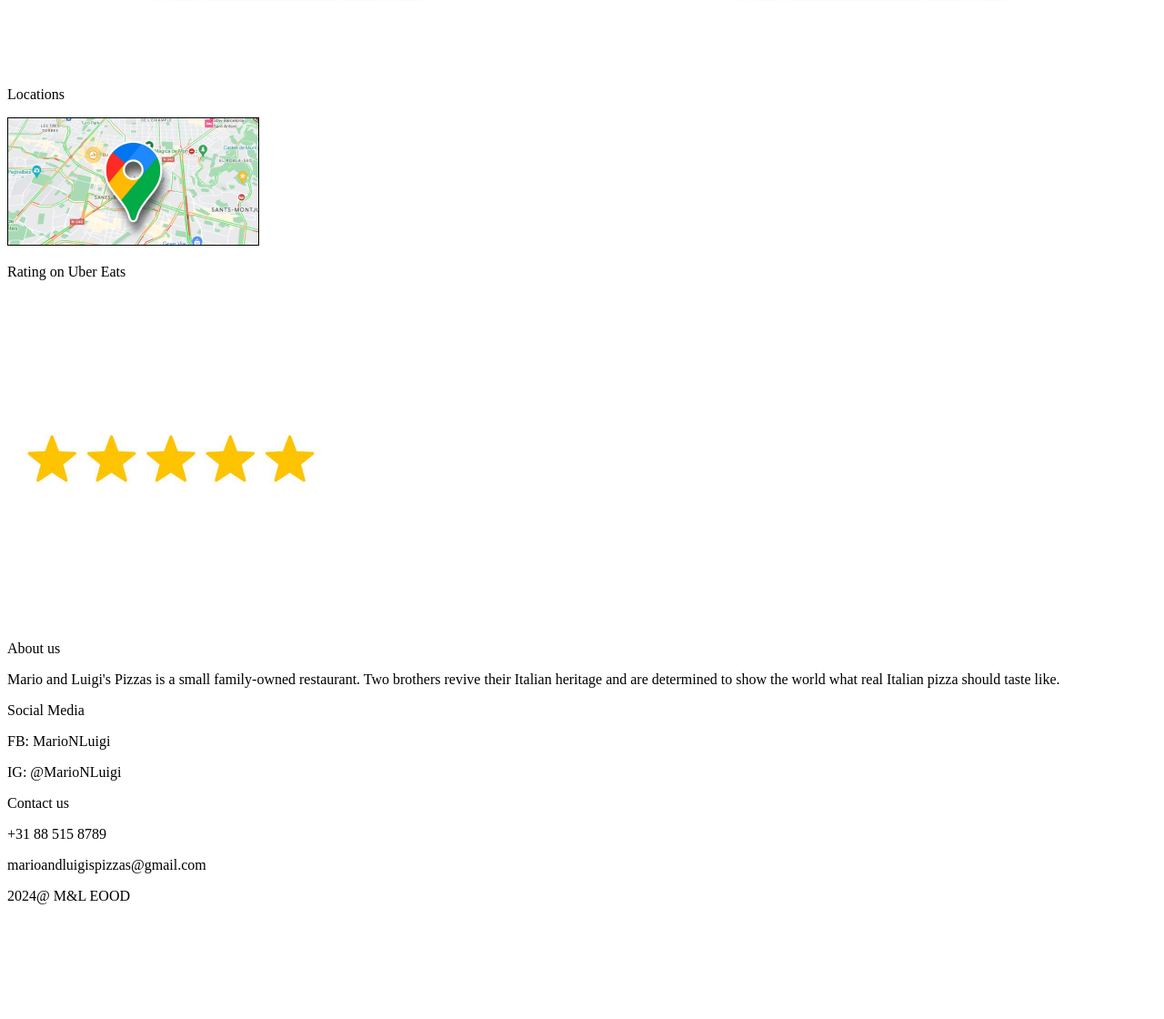
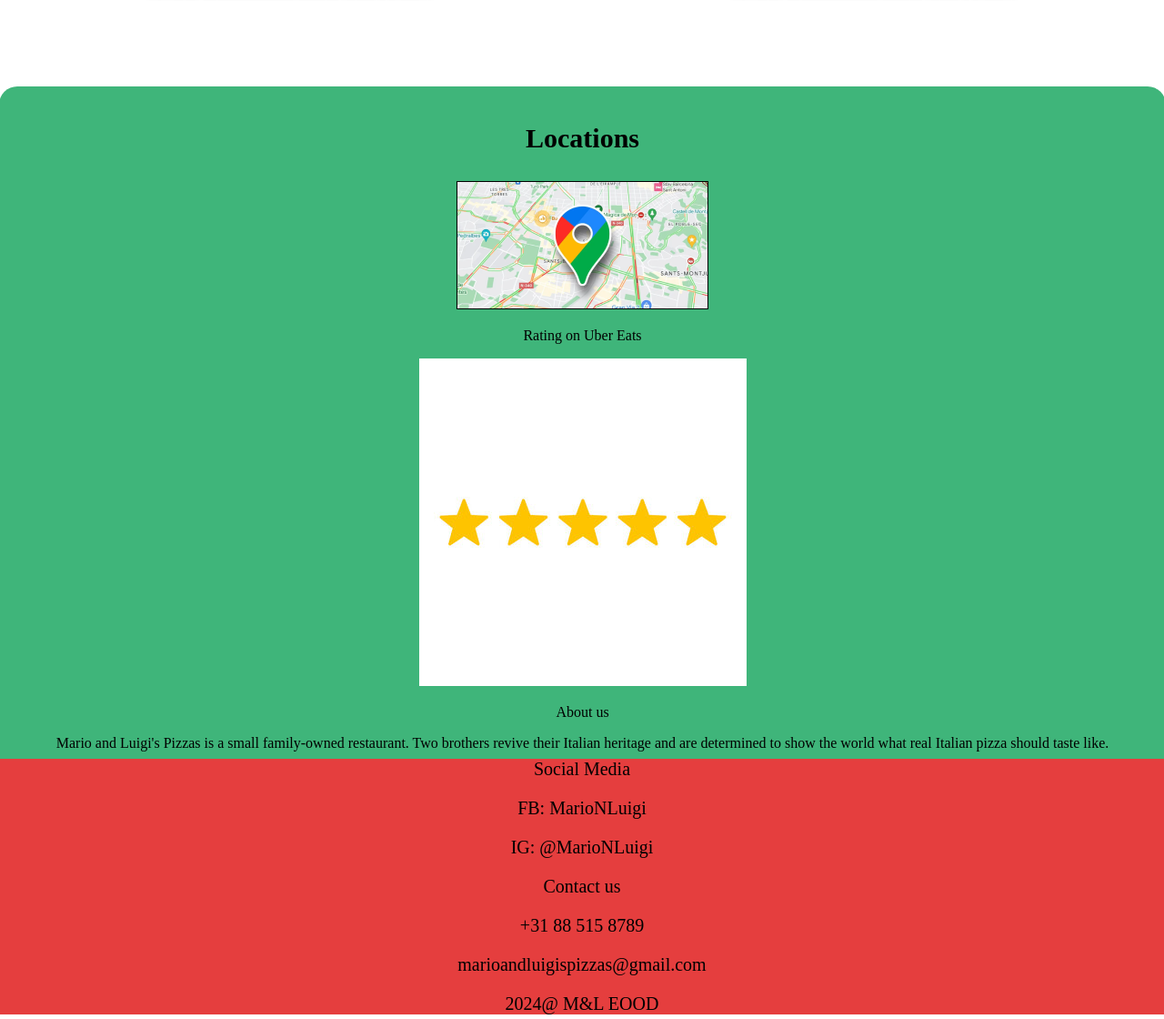
Before and after one commit to ChrisY60/Doughminators, a Flask app: template WebApp/templates/index.html in a window 1280 px wide. Shown: the part 2069-3189 px from the top of the page at 91% size. Before the commit the page ends 3063 px from the top, so only its background shows below. Run offline with Flask 3, Linux system fonts and the light colour scheme; the template is opened without the code that fills it, so the values that code supplies are empty.

Commit message:
added footer back color

```diff
--- a/WebApp/templates/index.html
+++ b/WebApp/templates/index.html
@@ -34,7 +34,7 @@
         </div>
     </div>
 <section>
-    <p>Locations</p>
+    <p class="loc">Locations</p>
     <img src="../static/images/location.png" alt="location">
     <p>Rating on Uber Eats</p>
     <img src="../static/images/review.jpg" alt="review">
--- a/WebApp/templates/stylesheet.css
+++ b/WebApp/templates/stylesheet.css
@@ -54,7 +54,7 @@
 
 
 .colortop {
-    background-color: red;
+    background-color: rgb(229,62, 62);
     padding-bottom: 20px;
     margin-top: -10px;
     margin-left: -10px;
@@ -62,7 +62,7 @@
 }
 
 .colorbot {
-    background-color: darkgreen;
+    background-color: rgb(63,181, 122);
     padding-bottom: 12px;
     margin-left: -10px;
     margin-right: -10px;
@@ -114,3 +114,28 @@
     position: relative;
     z-index: 1;
 }
+
+section {
+    text-align: center;
+    background-color: rgb(63,181, 122);
+    border-radius: 20px;
+    padding: 10px;
+    margin-bottom: -38px;
+    margin-left: -9px;
+    margin-right: -10px;
+}
+
+.loc {
+    font-size: 30px;
+    font-weight: bold;
+}
+
+footer {
+    background-color: rgb(229,62, 62);
+    margin-left: -10px;
+    margin-right: -10px;
+    margin-bottom: -15px;
+    text-align: center;
+    font-size: 20px;
+
+}
```
